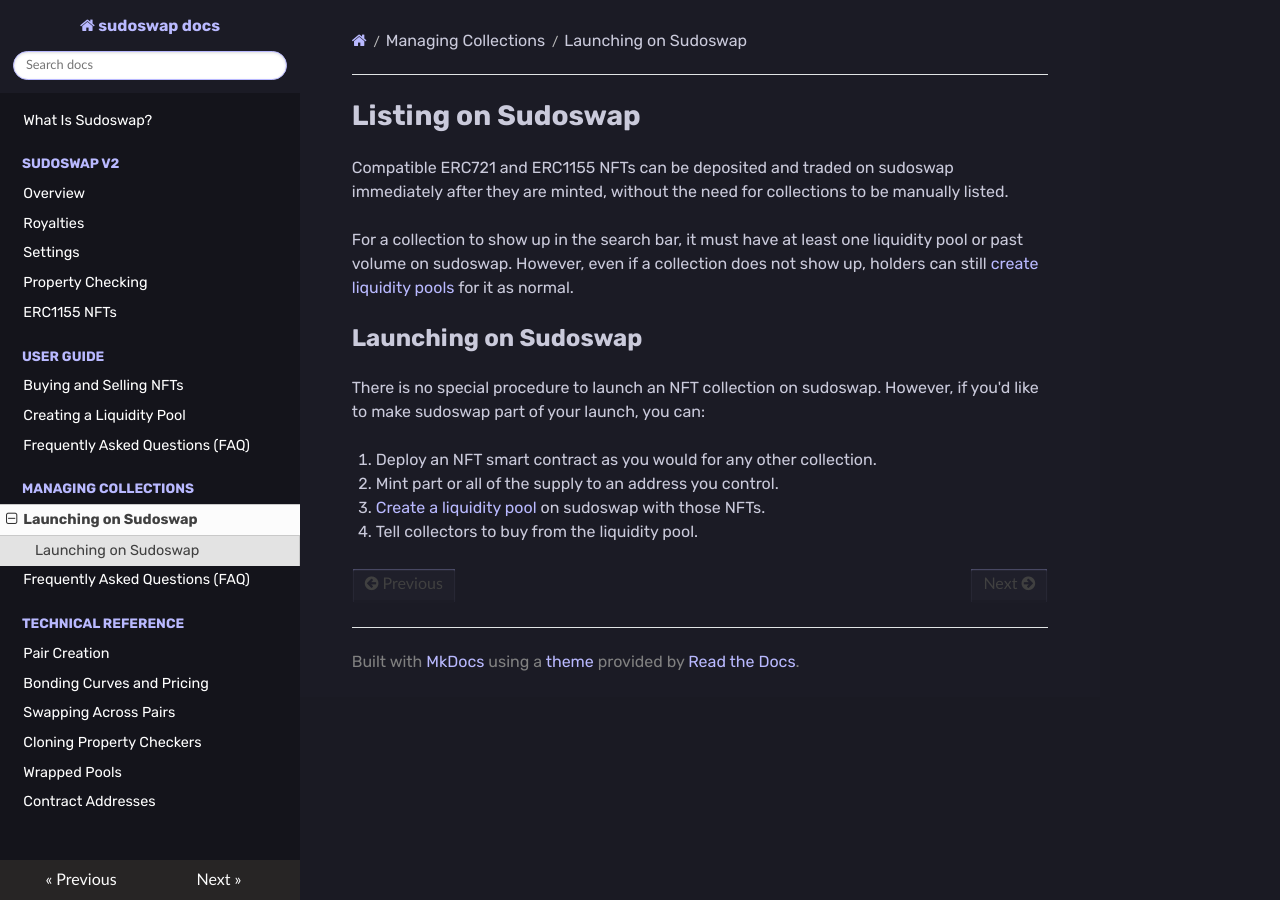
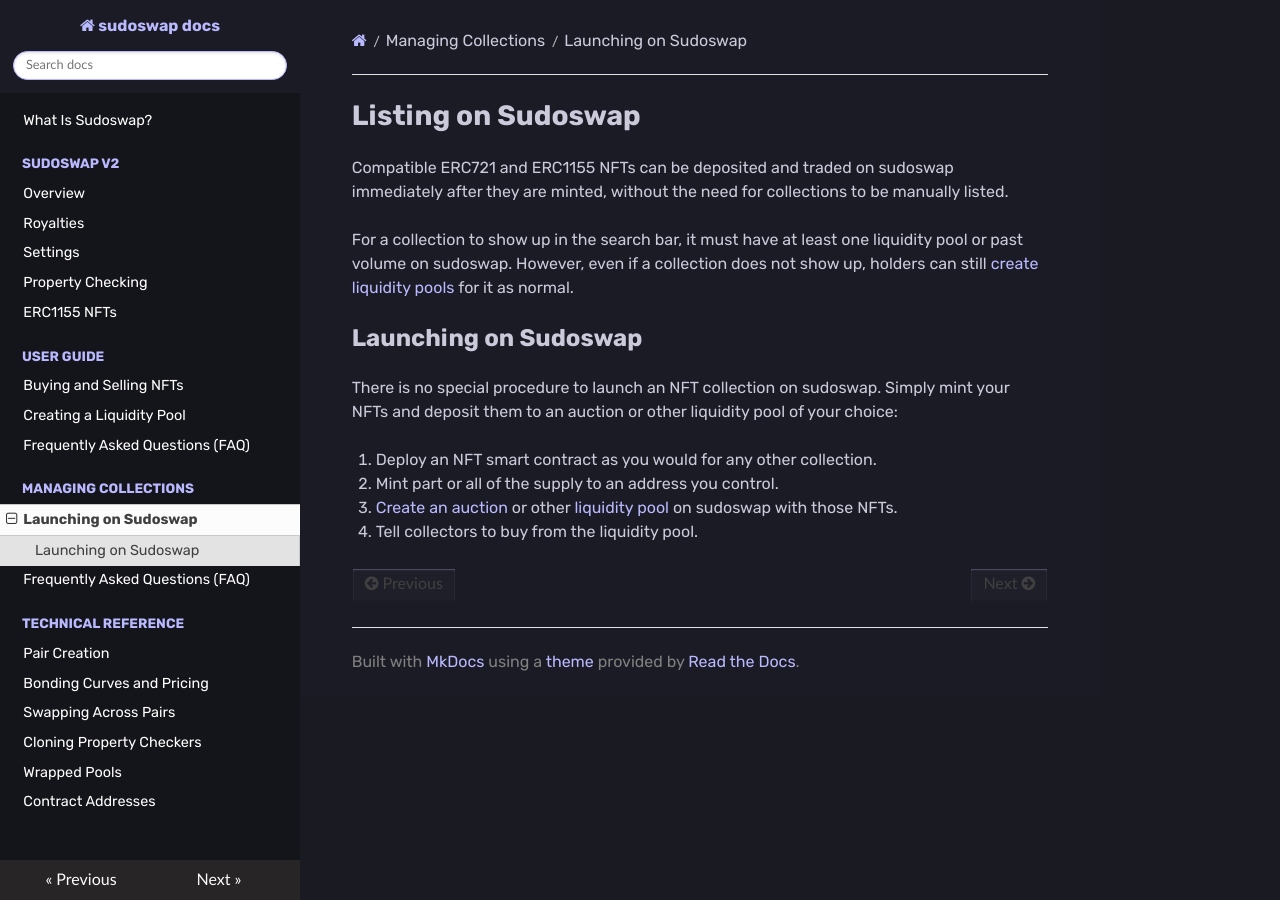
Before and after one commit to sudoswap/lssvm-docs, an MkDocs documentation site: the page built from docs/managing-collections/listing.md, in a window 1280 px wide. Built offline with MkDocs 1.6.1, drawn with Linux system fonts in a browser that asks for light colours; nearby versions of some CDN libraries.

Commit message:
update launch docs

```diff
--- a/docs/managing-collections/listing.md
+++ b/docs/managing-collections/listing.md
@@ -6,9 +6,9 @@
 
 ## Launching on Sudoswap
 
-There is no special procedure to launch an NFT collection on sudoswap. However, if you'd like to make sudoswap part of your launch, you can:
+There is no special procedure to launch an NFT collection on sudoswap. Simply mint your NFTs and deposit them to an auction or other liquidity pool of your choice:
 
 1. Deploy an NFT smart contract as you would for any other collection.
 2. Mint part or all of the supply to an address you control.
-3. [Create a liquidity pool](https://docs.sudoswap.xyz/user-guide/creating-a-pool.md) on sudoswap with those NFTs.
+3. [Create an auction](../user-guide/creating-an-auction.md) or other [liquidity pool](../user-guide/creating-a-pool.md) on sudoswap with those NFTs.
 4. Tell collectors to buy from the liquidity pool.
```
